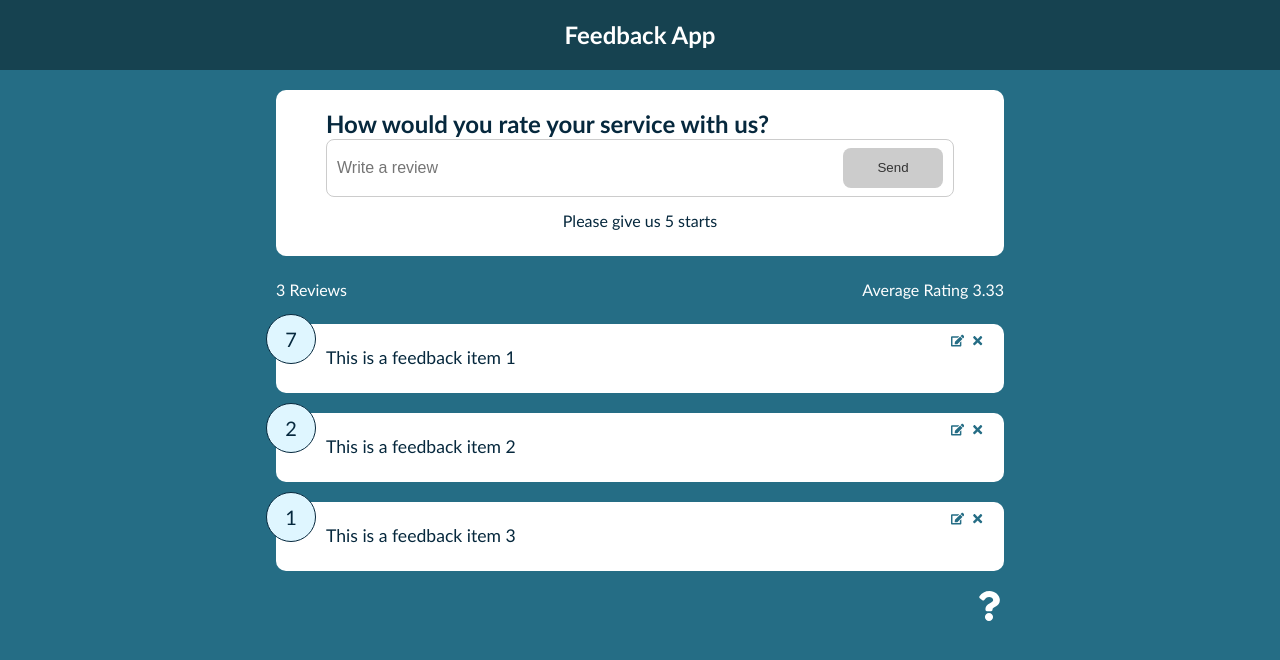
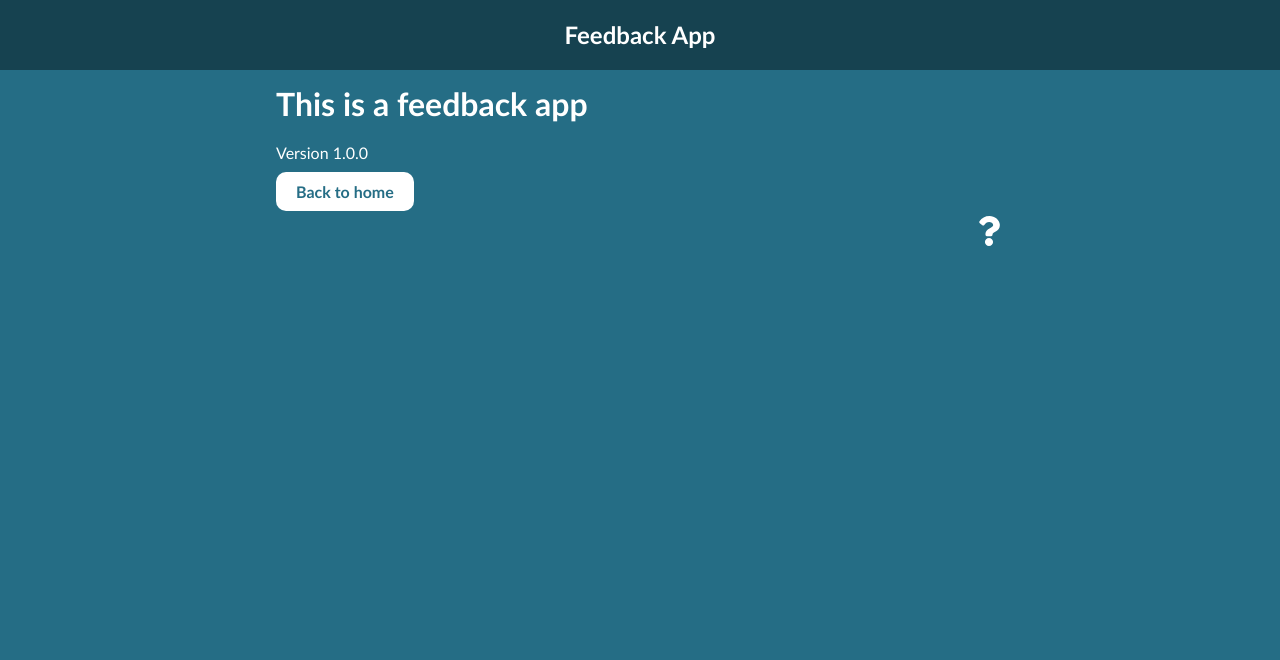
Before and after one commit to gyaliniz/feedback-app, a React (Create React App) app: page /about in a window 1280 px wide. Shown: the top 660 px of the page. Built offline with nearby package versions, Linux system fonts and the light colour scheme.

Commit message:
add routers

```diff
--- a/src/App.js
+++ b/src/App.js
@@ -1,3 +1,5 @@
+import { BrowserRouter as Router, Route, Routes } from 'react-router-dom';
+
 import FeedbackList from './components/FeedbackList';
 import FeedbackStats from './components/FeedbackStats';
 import FeedbackForm from './components/FeedbackForm';
@@ -5,25 +7,38 @@ import AboutIconLink from './components/AboutIconLink';
 
 import Header from './components/Header'
 import './index.css'
+import AboutPage from './components/pages/AboutPage';
 
 function App() {
 
   const items = [
-    {id: 1, rating: 7, text: 'This is a feedback item 1'},
-    {id: 2, rating: 2, text: 'This is a feedback item 2'},
-    {id: 3, rating: 1, text: 'This is a feedback item 3'},
+    { id: 1, rating: 7, text: 'This is a feedback item 1' },
+    { id: 2, rating: 2, text: 'This is a feedback item 2' },
+    { id: 3, rating: 1, text: 'This is a feedback item 3' },
   ]
 
   return (
+    <Router>
+      <Header />
+      <div className="container">
+        <Routes>
+
+          <Route exact path='/' element={
             <>
-    <Header/>
-    <div className="container">
               <FeedbackForm />
               <FeedbackStats items={items} />
               <FeedbackList items={items} />
+            </>
+          }> </Route>
+
+          <Route path='/about' element={<AboutPage />}> </Route>
+
+        </Routes>
         <AboutIconLink />
+
       </div>
-    </>
+
+    </ Router>
   );
 }
 
--- a/src/components/AboutIconLink.jsx
+++ b/src/components/AboutIconLink.jsx
@@ -4,7 +4,7 @@ import { FaQuestion } from "react-icons/fa";
 function AboutIconLink() {
     return (
         <div className='about-link'>
-            <a href="/">
+            <a href="/about">
                 <FaQuestion size={30} />
             </a>
         </div>
--- a/src/components/FeedbackStats.jsx
+++ b/src/components/FeedbackStats.jsx
@@ -6,7 +6,7 @@ function FeedbackStats({items}) {
   return (
     <div className='stats-display'>
         <p>{items.length} Reviews</p>
-        <p>Average Rating {isNaN(average) ? 0 : average.toFixed(2)} </p>
+        <p>Average Rating {isNaN(average) ? 0 : average.toFixed(1).replace(/[.,]0$/, '')} </p>
     </div>
   )
 }
--- /dev/null
+++ b/src/components/pages/AboutPage.jsx
@@ -0,0 +1,13 @@
+import React from 'react'
+
+function AboutPage() {
+  return (
+    <div className='about'>
+      <h1>This is a feedback app</h1>
+      <p>Version 1.0.0</p>
+      <p><a href="/">Back to home</a></p>
+    </div>
+  )
+}
+
+export default AboutPage
--- a/src/index.css
+++ b/src/index.css
@@ -36,6 +36,11 @@ header {
     padding: 20px 50px;
     margin: 20px 0px;
     position: relative;
+}
+
+.card h2 {
+    text-align: center;
+    font-size:22px;
 }
 
 .rating-display {
@@ -156,3 +161,32 @@ input:focus {
     color:#fff;
     cursor: pointer;
 }
+
+.about h1{
+    margin-bottom: 20px;
+}
+
+.about p {
+    margin: 10px 0;
+}
+
+.about a {
+    text-decoration: none;
+    color: #256d85;
+
+    border-radius: 10px;
+    background-color: #fff;
+    padding: 10px 20px;
+    font-weight: bold;
+
+}
+
+.about a:hover {
+    color: #06283d;
+}
+
+@media (max-width: 600px) {
+    .feedback-input-group input {
+        width: 80%;
+    }
+}
```
Lines whose indentation alone changed are shown as unchanged.
